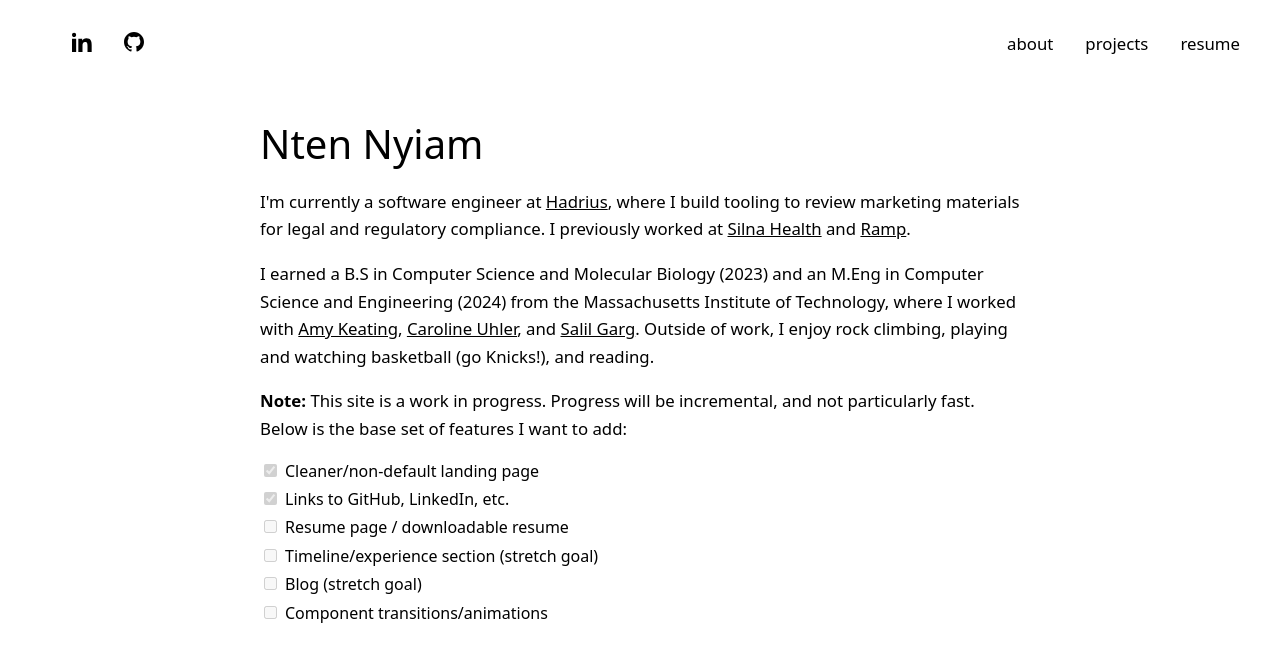
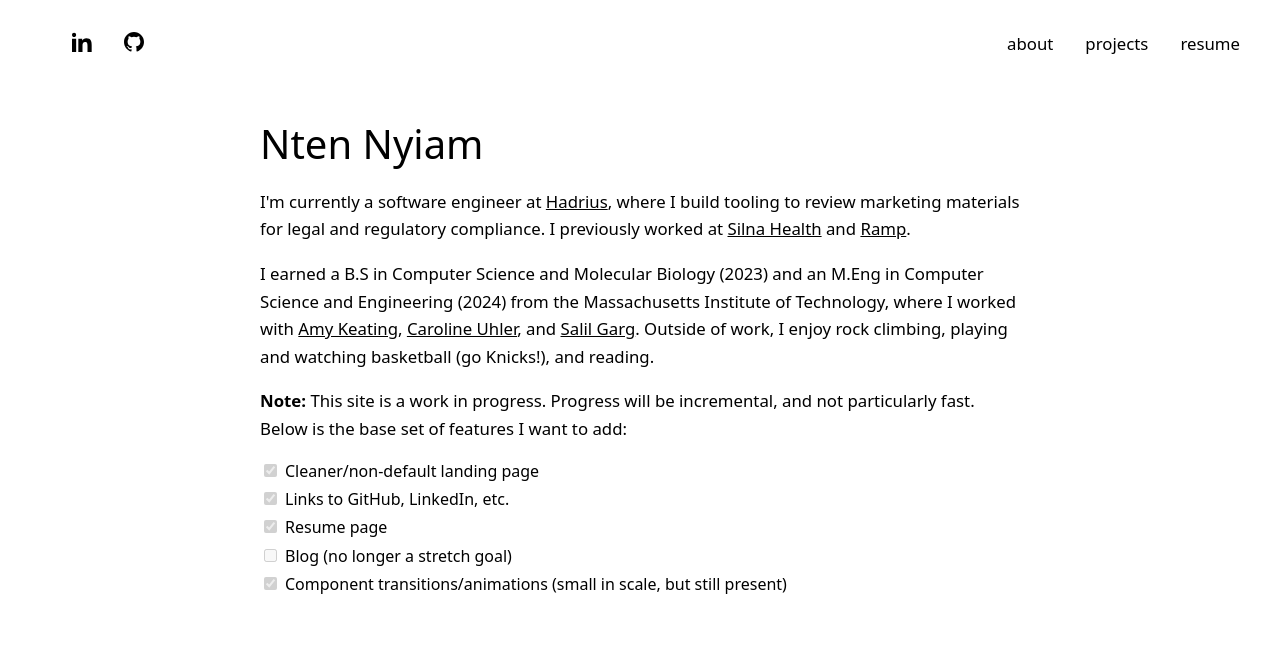
Before and after one commit to nnyiam10/nnyiam10.github.io, a React (Vite) app: page / in a window 1280 px wide. Shown: the top 662 px of the page. Built offline with nearby package versions, Linux system fonts and the light colour scheme.

Commit message:
updating checklist

```diff
--- a/src/pages/Home.jsx
+++ b/src/pages/Home.jsx
@@ -36,29 +36,22 @@ export default function Home() {
 
             <li>
               <label>
-                <input type="checkbox" disabled />
-                Resume page / downloadable resume
+                <input type="checkbox" checked disabled />
+                Resume page
               </label>
             </li>
 
             <li>
               <label>
                 <input type="checkbox" disabled />
-                Timeline/experience section (stretch goal)
+                Blog (no longer a stretch goal)
               </label>
             </li>
 
             <li>
               <label>
-                <input type="checkbox" disabled />
-                Blog (stretch goal)
-              </label>
-            </li>
-
-            <li>
-              <label>
-                <input type="checkbox" disabled />
-                Component transitions/animations
+                <input type="checkbox" checked disabled />
+                Component transitions/animations (small in scale, but still present)
               </label>
             </li>
           </ul>
```
